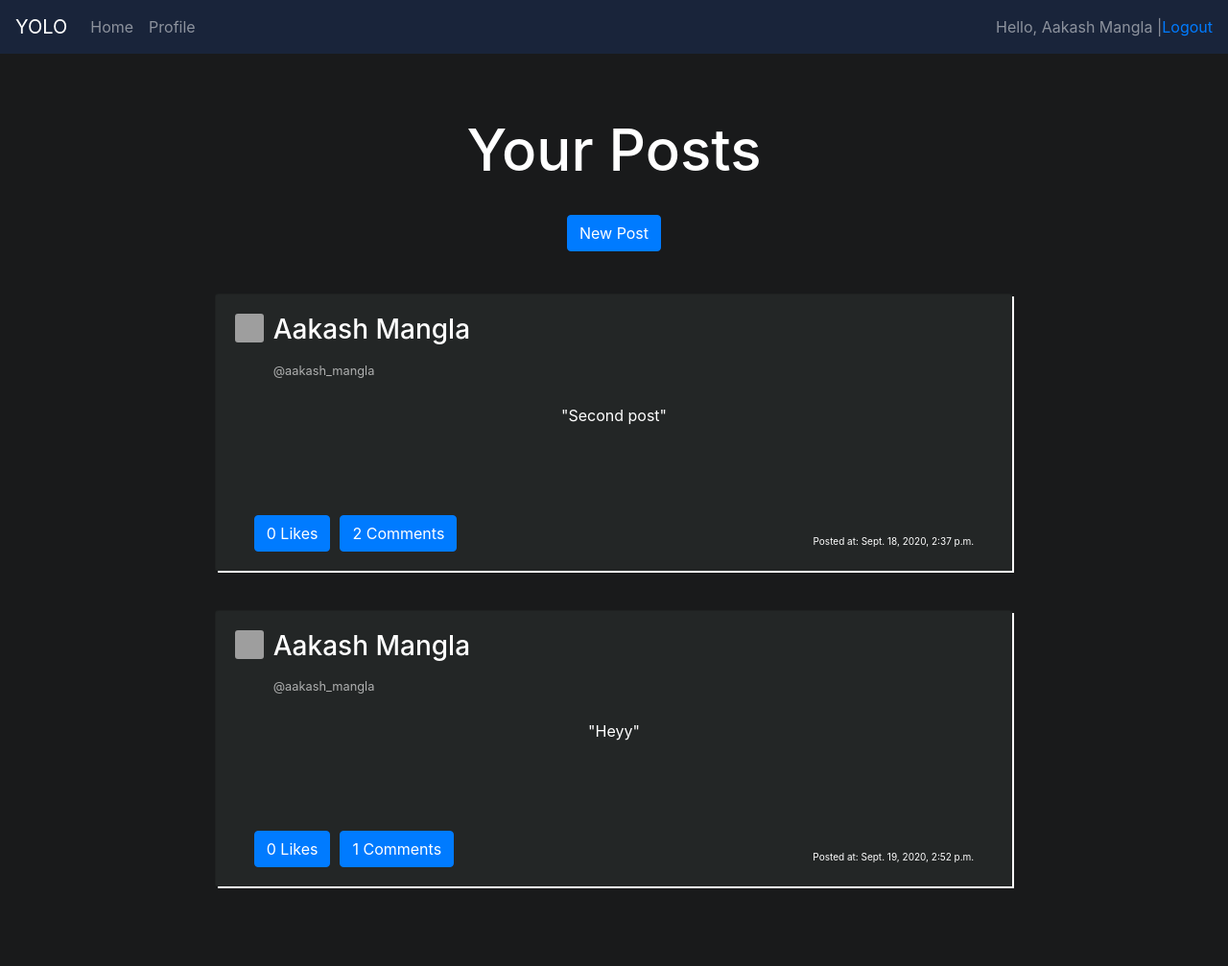
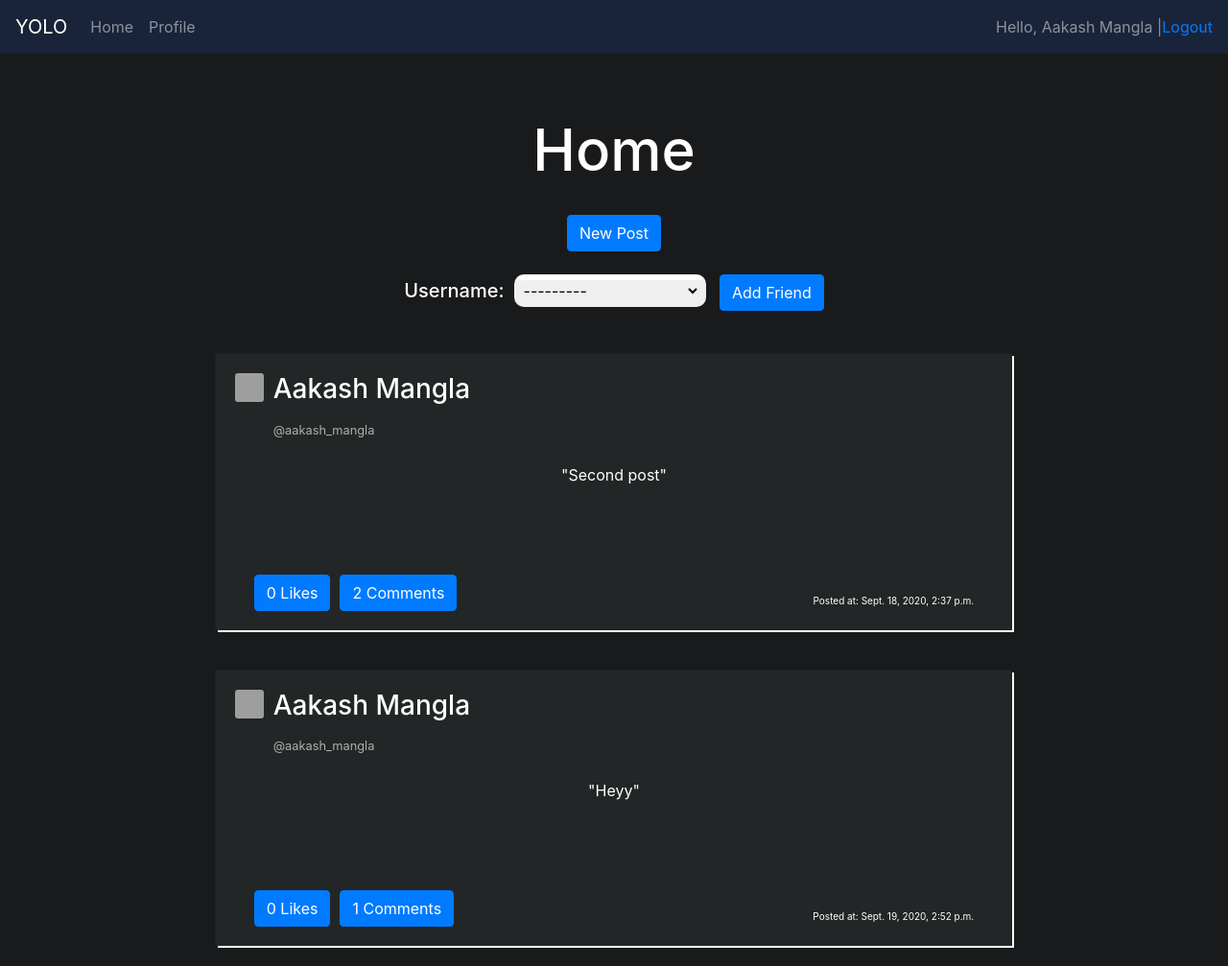
Before and after one commit to Aakashmangla2000/YOLO_SocialMediaSite, a Django app: page /home/ in a window 1280 px wide. Shown: the whole page at 96% size. Before the commit the page ends 926 px from the top, so only its background shows below. Run offline with Django 3.2, Linux system fonts and the light colour scheme; a user stored in the database is signed in; data comes from the database, SQL or seed files in the repository; both versions use the stored data as it was after the commit; some libraries are stand-ins or nearby versions; grey boxes are pictures that could not be loaded.

Commit message:
Friends add functionality added

```diff
--- a/social/forms.py
+++ b/social/forms.py
@@ -10,3 +10,8 @@ class PostComment(forms.ModelForm):
     class Meta:
         model = models.Comment
         fields = ['content']
+
+class PostFriend(forms.ModelForm):
+    class Meta:
+        model = models.Friends
+        fields = ['person2']
--- a/social/urls.py
+++ b/social/urls.py
@@ -9,4 +9,5 @@ urlpatterns = [
     path('profile/', views.profile, name = 'profile'),
     path('post/<int:pk>/comment', views.PostComment.as_view()),
     path('', views.Wall.as_view()),
+    path('friends/', views.Friends.as_view()),
 ]
--- a/social/views.py
+++ b/social/views.py
@@ -37,6 +37,7 @@ class Home(LoginRequiredMixin, ListView):
         data = super().get_context_data(*args, **kwargs)
         data['post_form'] = forms.PostForm
         data['comment_form'] = forms.PostComment
+        data['add_friend'] = forms.PostFriend
         return data
 
 class Post(View):
@@ -49,8 +50,29 @@ class Post(View):
 
         return redirect('/home/')
 
+class Friends(View):
+    def post(self, request):
+        form = forms.PostFriend(request.POST, request.FILES)
+        post = form.save(commit=False)
+        flag = 0
+        for person in models.Friends.objects.filter(person1 = request.user):
+            print(person.person2,post.person2)
+            if post.person2 == person.person2 or post.person2 == request.user:
+                print('exists')
+                flag = 1
+
+        if form.is_valid() and flag == 0:
+            post.person1 = request.user
+            post.save()
+            print('added')
+        return redirect('/profile/')
+
+
+
 def profile(request):
-    context = {}
+    context = {
+        "friends": models.Friends.objects.filter(person1 = request.user),
+    }
     return render(request, 'social/profile.html', context)
 
 class PostLike(View):
--- a/templates/social/home.html
+++ b/templates/social/home.html
@@ -4,17 +4,36 @@
 <style>
     textarea{
         height: 50px;
+        margin-bottom: 20px;
+    }
+    label{
+      display: none;
+    }
+    select{
+      content: "";
+      border: 6px solid transparent;
+      border-radius: 10px;
+      width: 200px;
+      border-color: #fff transparent transparent transparent;
     }
 </style>
 <br><br><br><br>
 <div class="container" style="display: flex; flex-direction: column; align-items: center; height: 100%;">
    <br>
-    <h1 style="font-size: 60px;">Your Posts</h1>
+    <h1 style="font-size: 60px;">Home</h1>
 <br>
 
     <button type="button" class="btn btn-primary" data-toggle="modal" data-target="#postModal">
         New Post</button>
-
+      <br>
+      <div style="display: flex; flex-direction: row;">
+        <h5 style="margin-right: 10px; margin-top: 5px;">Username: </h5>
+        <form action="/friends/" method="post">
+              {%csrf_token%}
+              {{add_friend}}
+          <button style="margin-left: 10px;" type="submit" class="btn btn-primary">Add Friend</button>
+        </form>
+      </div>
     <div class="modal fade" style="color: black;" id="postModal" tabindex="-1" aria-labelledby="exampleModalLabel" aria-hidden="true">
         <div class="modal-dialog">
           <div class="modal-content">
--- a/templates/social/profile.html
+++ b/templates/social/profile.html
@@ -13,6 +13,12 @@
               <h5 class="card-title">{{user.first_name}} {{user.last_name}}</h5>
               <p class="card-text"><small class="text-muted">{{user}}</small></p>
               <p class="card-text">{{user.email}}</p>
+              <p class="card-text">Your Friends:</p>
+              <ul>
+                {%for friend in friends%}
+                <li>{{friend.person2}}</li>
+                {%endfor%}
+              </ul>
             </div>
           </div>
         </div>
```
Also changed, not shown: db.sqlite3.
